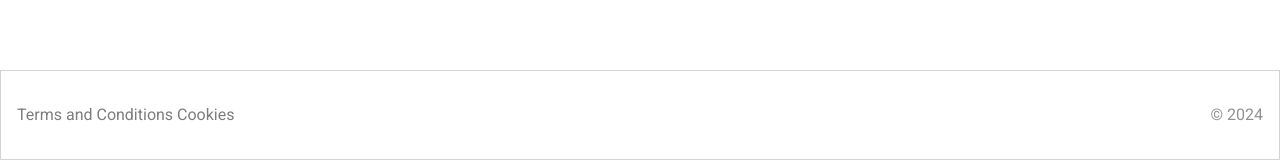
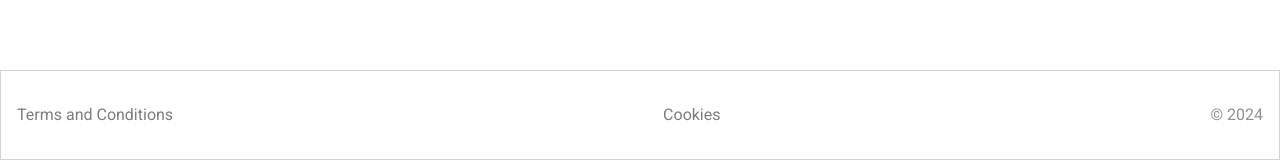
Before and after one commit to technative-academy/Team-Wolf, a React (Vite) app: page / in a window 1280 px wide. Shown: the part 1034-1194 px from the top of the page. Built offline with nearby package versions, Linux system fonts and the light colour scheme.

Commit message:
Fix spacing on footer

```diff
--- a/src/components/Footer/Footer.jsx
+++ b/src/components/Footer/Footer.jsx
@@ -2,12 +2,22 @@ import styles from "./Footer.module.css";
 import { Link } from "react-router-dom";
 
 function Footer() {
-  return <div className={styles.wrapper}>
-    <p> <Link to='#'> Terms and Conditions </Link> <Link to='#'> Cookies </Link> </p>
-    <div className={styles.copyRight}>
-    <p ><span>&#169;</span> 2024</p>
+  return (
+    <div className={styles.wrapper}>
+      <p>
+        {" "}
+        <Link to="#"> Terms and Conditions </Link>{" "}
+      </p>
+      <p>
+        <Link to="#"> Cookies </Link>
+      </p>
+      <div className={styles.copyRight}>
+        <p>
+          <span>&#169;</span> 2024
+        </p>
+      </div>
     </div>
-  </div>;
+  );
 }
 
 export default Footer;
```
